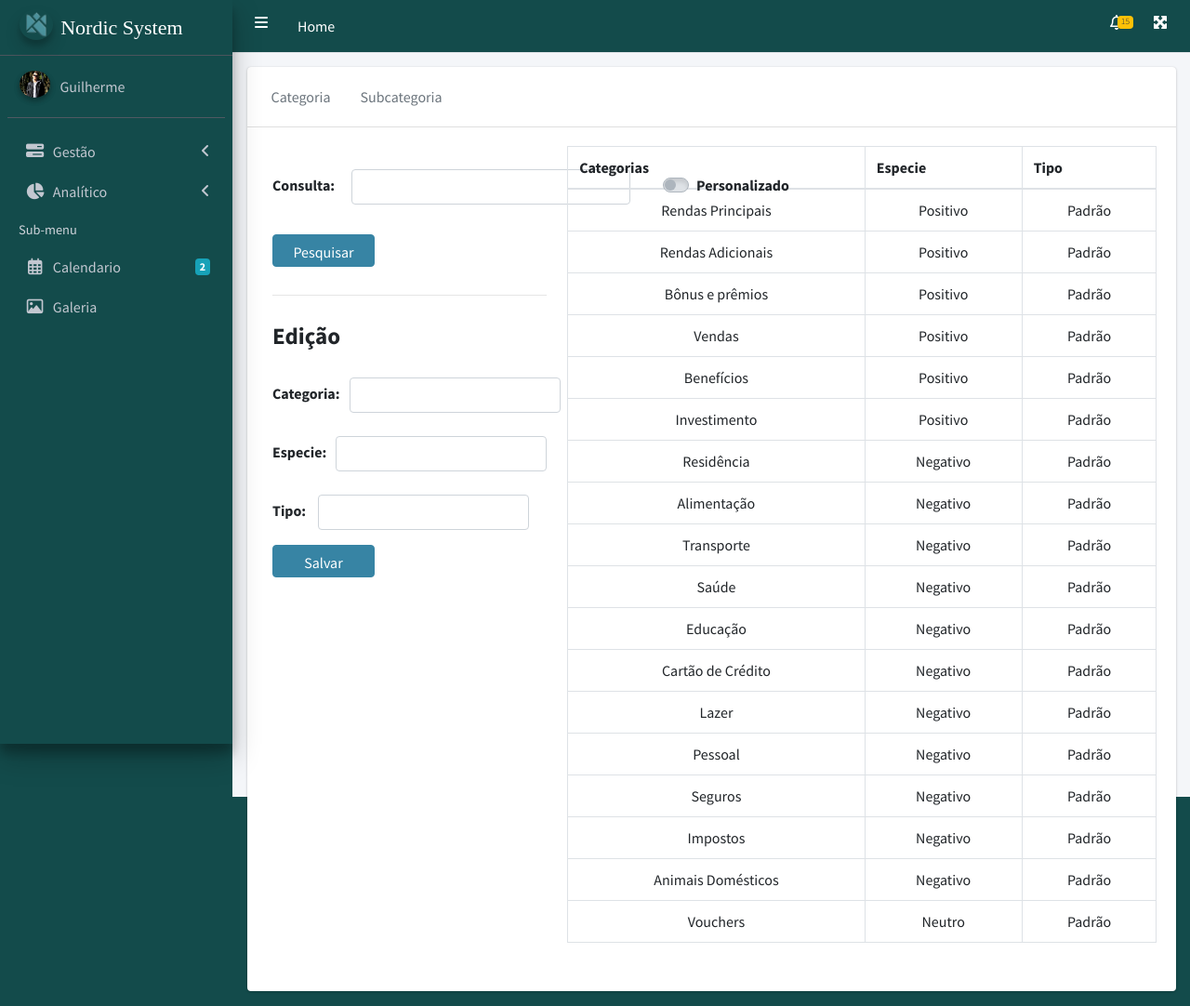
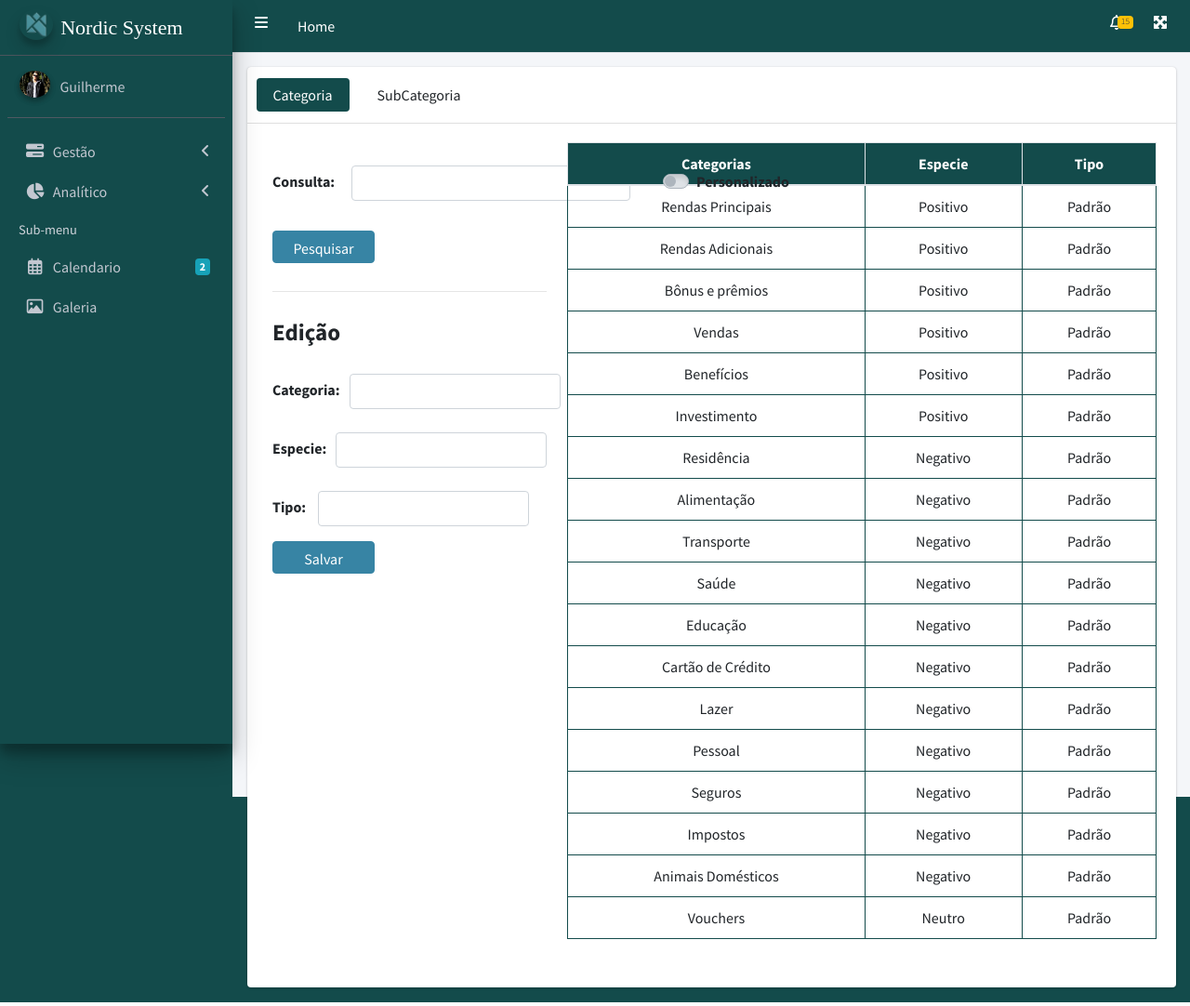
Before and after one commit to guimdavila/Sistema-de-controle-financeiro-PHP-JS-, a PHP site: page /Nordic/app/categoriaSubcategoria.php in a window 1280 px wide. Shown: the whole page at 93% size. Run offline with PHP 8.4, Linux system fonts and the light colour scheme; a user stored in the database is signed in; data comes from the database, SQL or seed files in the repository; some libraries are stand-ins or nearby versions.

Commit message:
categoria sub

```diff
--- a/app/categoriaSubcategoria.php
+++ b/app/categoriaSubcategoria.php
@@ -64,13 +64,14 @@ include('partes/css.php'); //importes de CSS
                                 <div class="card-header">
                                     <ul class="nav nav-pills card-header-pills">
                                         <li class="nav-item">
-                                            <a class="nav-link" href="#">Categoria</a>
+                                            <button id="categoriaBtn" type="button" class="botaoCategorias btn active" onclick="mostrarTela('tela1'); setActiveButton('categoriaBtn')">Categoria</button>
                                         </li>
                                         <li class="nav-item">
-                                            <a class="nav-link" href="#">Subcategoria</a>
+                                            <button id="subcategoriaBtn" class="botaoCategorias btn" onclick="mostrarTela('tela2'); setActiveButton('subcategoriaBtn')">SubCategoria</button>
                                         </li>
                                     </ul>
                                 </div>
+                                <div id="tela1">
                                     <div class="card-body">
 
                                         <form method="post" action="<?php echo $_SERVER['PHP_SELF']; ?>">
@@ -126,7 +127,82 @@ include('partes/css.php'); //importes de CSS
 
                                                     <table id="tabela" class="table table-bordered table-hover">
                                                         <thead>
-                                                        <tr>
+                                                            <tr class="colunasCategorias">
+                                                                <th>Categorias</th>
+                                                                <th>Especie</th>
+                                                                <th>Tipo</th>
+                                                            </tr>
+                                                        </thead>
+                                                        <tbody>
+                                                            <?php echo listaCategoria($_SESSION['idUsuario'], 0, ''); ?>
+                                                        </tbody>
+                                                    </table>
+                                                </div>
+                                            </div>
+
+                                        </form>
+
+                                    </div>
+
+                                </div>
+
+                                <div id="tela2">
+                                    <div class="card-body">
+
+                                        <form method="post" action="<?php echo $_SERVER['PHP_SELF']; ?>">
+                                            <div class="row">
+                                                <div class="col-4">
+                                                    <div class="col-12">
+                                                        <div class="input-group mb-3">
+
+                                                            <div class="input-group-prepend">
+                                                                <span class="tituloInput"><strong>SUBCATEGORIA:</strong></span>
+                                                                <input type="text" name="nConsultaCategoria" class="form-control inputCategorias">
+                                                                <div class="custom-control custom-switch">
+                                                                    <input type="checkbox" class="custom-control-input" id="customSwitch1" name="nPersonalizado">
+                                                                    <label class="custom-control-label" for="customSwitch1">Personalizado</label>
+                                                                </div>
+                                                            </div>
+                                                        </div>
+
+                                                        <div class="botoes-editar">
+                                                            <button type="submit" class="btn btn-edit-perfil btnPesquisar">Pesquisar</button>
+                                                        </div>
+
+                                                        <hr>
+
+                                                        <p class="tituloEdicao">Edição</p>
+
+                                                        <div class="input-group-prepend">
+                                                            <span class="tituloInput"><strong>Categoria:</strong></span>
+                                                            <input type="text" name="nConsultaCategoria" class="form-control inputCategorias">
+                                                        </div>
+
+                                                        <div class="input-group-prepend">
+                                                            <span class="tituloInput"><strong>Especie:</strong></span>
+                                                            <input type="text" name="nConsultaCategoria" class="form-control inputCategorias">
+                                                        </div>
+
+                                                        <div class="input-group-prepend">
+                                                            <span class="tituloInput"><strong>Tipo:</strong></span>
+                                                            <input type="text" name="nConsultaCategoria" class="form-control inputCategorias">
+                                                        </div>
+
+
+                                                        <div class="botoes-editar">
+                                                            <button type="submit" class="btn btn-edit-perfil btnPesquisar">Salvar</button>
+                                                        </div>
+
+
+                                                    </div>
+
+
+                                                </div>
+                                                <div class="col-8">
+
+                                                    <table id="tabela" class="table table-bordered table-hover">
+                                                        <thead>
+                                                            <tr class="colunasCategorias">
                                                                 <th>Categorias</th>
                                                                 <th>Especie</th>
                                                                 <th>Tipo</th>
@@ -147,6 +223,9 @@ include('partes/css.php'); //importes de CSS
 
 
                                     </div>
+
+                                </div>
+
                             </div>
                         </div>
 
--- a/app/dist/css/styles.css
+++ b/app/dist/css/styles.css
@@ -1,31 +1,31 @@
-body{
+body {
     background-color: #134b4b;
 }
 
 /*Sidebar*/
 
-.iconeSideBar{
+.iconeSideBar {
     margin-left: 13px;
     margin-right: 5px;
 }
 
 /*Sidebar*/
 
-.logoLogin{
+.logoLogin {
 
     position: absolute;
     top: 20%;
-    left:10%;
+    left: 10%;
 }
 
 
-.form-group{
+.form-group {
     width: 272px;
     height: 36px;
     margin-bottom: 35px;
 }
 
-.container{
+.container {
     margin: 0 auto;
     width: 360px;
     padding: 45px;
@@ -42,12 +42,14 @@ body{
     transform: translate(-50%, -50%);
 }
 
-.container input, button, .tituloContainer{
+.container input,
+button,
+.tituloContainer {
     margin-bottom: 35px;
 
 }
 
-.tituloContainer{
+.tituloContainer {
     display: flex;
     justify-content: center;
     align-items: center;
@@ -55,26 +57,27 @@ body{
     font-weight: bold;
 }
 
-button{
+button {
     width: 272px;
     height: 36px;
     transition: color 0.5s;
 }
 
-.abutton{
+.abutton {
     text-decoration: none;
     color: white;
 }
-.btn-secundary{
+
+.btn-secundary {
     margin-bottom: 20px;
 }
 
-.btn-secundary:hover{
+.btn-secundary:hover {
     color: #0b5ed7;
 
 }
 
-.cabecalhoPerfil{
+.cabecalhoPerfil {
     font-size: 36px;
 
     margin-top: 200px;
@@ -84,22 +87,22 @@ button{
 
 
 .card-primary:not(.card-outline)>.card-header {
-    background-color:#134b4b;
+    background-color: #134b4b;
     padding-top: 10px;
     padding-bottom: 10px;
 
 }
 
-.card{
+.card {
     margin-top: 15px;
 }
 
-hr{
+hr {
     margin-top: 5px;
     margin-bottom: 5px;
 }
 
-.card-primary.card-outline{
+.card-primary.card-outline {
     border-top: 0;
     margin-top: 1rem;
 }
@@ -109,45 +112,50 @@ hr{
     font-size: 22px;
     font-family: "Sedan", serif;
 }
-.os-content{
+
+.os-content {
 
     background-color: #134b4b;
 }
 
-.navbar-light .navbar-nav .nav-link{
-    color: white;
-}
-.navbar-white{
-    background-color:#134b4b;
-}
-.navbar-light .navbar-nav .nav-link:focus, .navbar-light .navbar-nav .nav-link:hover{
+.navbar-light .navbar-nav .nav-link {
     color: white;
 }
 
-.profile-user-img{
+.navbar-white {
+    background-color: #134b4b;
+}
+
+.navbar-light .navbar-nav .nav-link:focus,
+.navbar-light .navbar-nav .nav-link:hover {
+    color: white;
+}
+
+.profile-user-img {
     padding: 0px;
 }
 
-.botao-foto{
+.botao-foto {
     background-color: transparent;
     border: 1px solid transparent;
 }
-.fa-pen-to-square{
+
+.fa-pen-to-square {
     font-size: 15px;
     margin-left: 10px;
 }
 
 
-.aSemTextDecoration{
+.aSemTextDecoration {
     text-decoration: none;
     color: inherit;
 }
 
-.input-group{
+.input-group {
     width: 35%
 }
 
-.btn-edit-perfil{
+.btn-edit-perfil {
     margin-top: 16px;
     margin-bottom: 0px;
     margin-left: 10px;
@@ -159,17 +167,19 @@ hr{
     color: white;
 
 }
-.btn-edit-perfil:hover{
+
+.btn-edit-perfil:hover {
     background-color: rgb(55, 132, 164);
     border-color: rgb(55, 132, 164);
     color: white;
 
 }
-.botoesEdicaoPerfil{
+
+.botoesEdicaoPerfil {
     text-align: right;
 }
 
-.card-body box-profile{
+.card-body box-profile {
     padding: 0px;
 
 }
@@ -180,89 +190,139 @@ hr{
     height: 145px;
 }
 
-.img-fluid{
+.img-fluid {
     height: 100px;
     width: 100px;
 }
 
-.text-muted{
+.text-muted {
     margin: 0px;
     position: relative;
     top: 35%;
 
 }
-.dadosUser{
+
+.dadosUser {
     height: 45px;
 }
 
-.fa-pen-to-square{
+.fa-pen-to-square {
     font-size: 20px;
 }
 
-.caixaFoto{
+.caixaFoto {
     height: 116px;
 
 }
 
 
-.caixaFile{
+.caixaFile {
     margin-bottom: 1rem;
 
 }
-.custom-file-label{
+
+.custom-file-label {
     top: 65%;
 }
-.custom-file{
+
+.custom-file {
     right: -30%;
 
 }
-.modal-header{
+
+.modal-header {
     background-color: #134b4b;
 
 }
+
 .modal-header .modal-title {
     color: white;
 }
 
-.modal-header .close{
+.modal-header .close {
     width: 50px;
 }
-.caixaRetornoCoabitantes{
+
+.caixaRetornoCoabitantes {
     padding-left: 90px;
     padding-top: 20px;
 }
 
 /*Consulta de Categoria e SubCatgoria*/
-.tituloInput{
+.botaoCategorias {
+    background: none;
+    border: none;
+    padding: 0;
+    margin: 0;
+    width: 100px;
+    margin-right: 25px;
+}
+.botaoCategorias.active {
+    background-color:#134b4b;
+    color: white;
+}
+
+.botaoCategorias.active:hover {
+    background-color:#134b4b;
+    color: white;
+}
+
+.botaoCategorias:hover {
+    color: #134b4b;
+}
+
+.tituloInput {
     margin-right: 10px;
     display: flex;
     padding-top: 5px;
     width: 75px;
 }
 
-.btnPesquisar{
+.btnPesquisar {
     margin-bottom: 25px;
     margin-left: 0px;
 
 }
-.custom-control{
+
+.custom-control {
     padding-top: 5px;
     margin-left: 15px;
     width: 70px;
 }
 
-.inputCategorias{
+.inputCategorias {
     width: 300px;
     margin-right: 20px;
 }
-.input-group-prepend{
+
+.input-group-prepend {
     margin-top: 25px;
 }
-.tituloEdicao{
+
+.tituloEdicao {
     margin-top: 25px;
     font-size: 25px;
     font-weight: bold;
 }
 
+tr.colunasCategorias th {
+    background-color: #134b4b;
+    color: white;
+    text-align: center;
+}
+
+tr.colunasCategorias td {
+    border-color: #134b4b;
+}
+
+tr.colunasCategorias td:hover {
+    cursor: pointer;
+}
+
+
+/* Cor quando está checked */
+.custom-control-input:checked ~ .custom-control-label::before {
+    background-color:#134b4b !important;
+}
 
 /*------------------------------*/
--- a/app/php/funcoesCategorias.php
+++ b/app/php/funcoesCategorias.php
@@ -32,7 +32,7 @@ function listaCategoria($id, $personalizado, $consultaUser)
             } else {
                 $tipoCategoria = "Padrão";
             }
-            $lista .= "<tr>"
+            $lista .= "<tr class='colunasCategorias'>"
                 . "<td align='center'>" . $coluna["nomecategoria"] . "</td>"
                 . "<td align='center'>" . $coluna["especieMovimentacao"] . "</td>"
                 . "<td align='center'>" . $tipoCategoria . "</td>"
```
Also changed, not shown: app/dist/js/script.js. Lines whose indentation alone changed are shown as unchanged.
